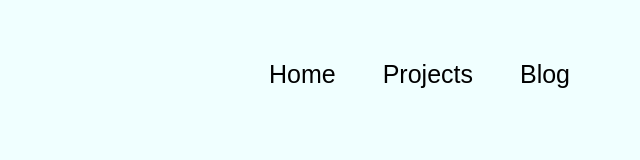
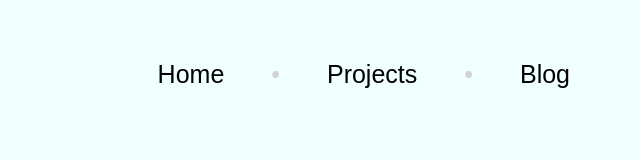
Before and after one commit to 0mar77/tooltip-ui, a plain HTML site: page index.html in a window 1280 px wide. Shown: the whole page, without its empty margins (640-1280 px from the left). Drawn offline with Linux system fonts and the light colour scheme.

Commit message:
finished product

```diff
--- a/index.html
+++ b/index.html
@@ -12,7 +12,9 @@
         <nav>
             <ul>
                 <li>Home</li>
+                <li class="dot">•</li>
                 <li id="projects" data-tooltip="Here is everything I have built">Projects</li>
+                <li class="dot">•</li>
                 <li>Blog</li>
             </ul>
         </nav>
--- a/styles.css
+++ b/styles.css
@@ -20,11 +20,29 @@ li {
     position: relative;
 }
 
+.dot {
+    color:lightgrey
+}
+
+#projects::before {
+    content: attr(data-tooltip);
+    position: absolute;
+    top: 0px;
+    right: -25px;
+    width: max-content;
+    font-size: 12px;
+    background-color: black;
+    color: white;
+    text-align: center;
+    z-index: 1;
+    padding: 5px 10px;
+    border-radius: 12px;
+    clip-path: circle(0rem at center);
+    overflow: hidden;
+    transition: 300ms all ease-in;
+}
+
 #projects:hover::before {
-    position: absolute;
-    top: -.25rem;
-    height: 25px;
-    width: 25px;
-    background: black;
-    /* content: attr(data-tooltip) */
+    clip-path: circle(20rem at center);
+    top: -10%;
 }
```
Also changed, not shown: image.png (added), 1 other file.
